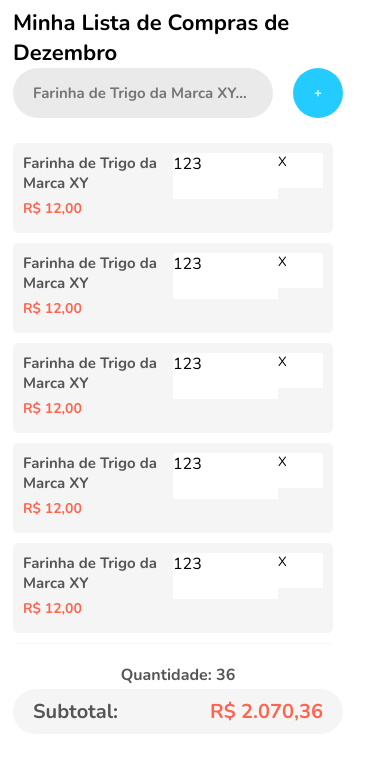
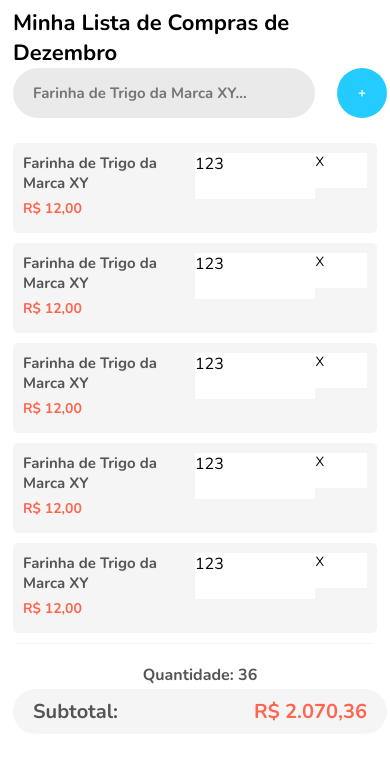
Before and after one commit to lvinicius94/lista-de-compras, a React (Vite) app: page / in a window 390 px wide. Shown: the top 760 px of the page. Built offline with nearby package versions, Linux system fonts and the light colour scheme.

Commit message:
Ajustes layout mobile/desk

```diff
--- a/src/Item.css
+++ b/src/Item.css
@@ -2,9 +2,10 @@
     display: flex;
     flex-wrap: wrap;
     background: #f5f5f5;
+    width: 100%;
     height: 70px;
     padding: 10px;
-    margin: 5px 0;
+    margin: 5px 10px 5px 0;
     border-radius: 5px;
 }
 
--- a/src/ListaDeCompras.css
+++ b/src/ListaDeCompras.css
@@ -10,12 +10,15 @@
 
 .bordaPrincipal{
     /* border: 1px solid #333; */
-    width: 330px;
+    display: flex;
+    flex-wrap: wrap;
+    width: 100%;
     margin: 0 5px;
 }
 
 .bordaPrincipal h1{
     font-size: 22px;
+    height: 60px;
     margin: 0;
 }
 
@@ -23,6 +26,7 @@
     display: flex;
     flex-wrap: wrap;
     justify-content: space-between;
+    width: 100%;
 }
 
 .formProdutos input{
@@ -30,7 +34,7 @@
     color: #555;
     border: none;
     border-radius: 35px;
-    width: 220px;
+    width: 70%;
     height: 50px;
     padding: 0 20px;
     font-weight: bold;
@@ -42,7 +46,8 @@
     border: none;
     background: #24CBFF;
     color: #fff;
-    width: 50px;
+    width: 20%;
+    max-width: 50px;
     padding: 0;
     font-weight: bold;
     border-radius: 45px;
@@ -78,6 +83,7 @@
     display: flex;
     flex-wrap: wrap;
     align-items: center;
+    width: 100%;
     height: 45px;
     padding: 0 20px;
     border-radius: 45px;
@@ -115,3 +121,11 @@
     font-size: 16px;
     font-weight: bold;
 }
+
+
+@media screen and (min-width: 900px){
+    .bordaPrincipal{
+        width: 390px;
+        margin: 0 auto;
+    }
+}
```
